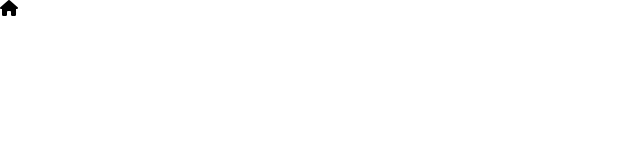
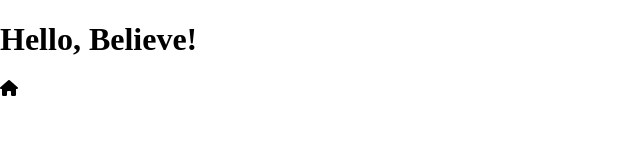
Before and after one commit to alldrive/test-template, a plain HTML site: page index.html in a window 1280 px wide. Shown: the whole page, without its empty margins (0-640 px from the left). Drawn offline with Linux system fonts and the light colour scheme.

Commit message:
hello word

```diff
--- a/index.html
+++ b/index.html
@@ -10,6 +10,7 @@
     <link rel="stylesheet" href="style.css">
 </head>
 <body>
+    <h1>Hello, Believe!</h1>
     <i class="fa-solid fa-house"></i>
     <!-- Script  -->
     <script src="script.js"></script>
```
